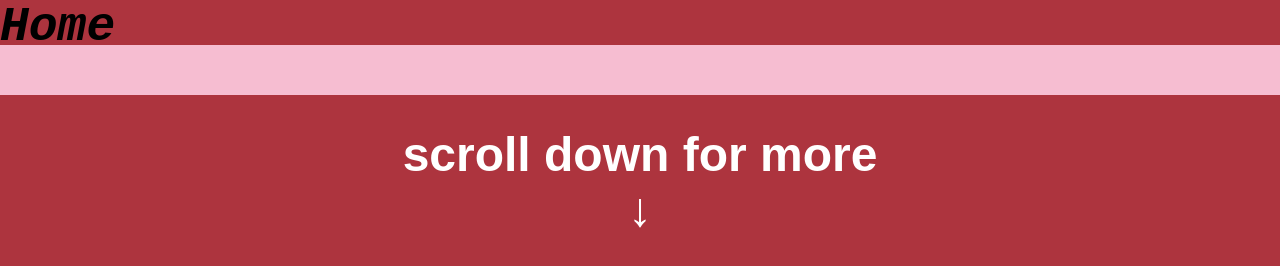
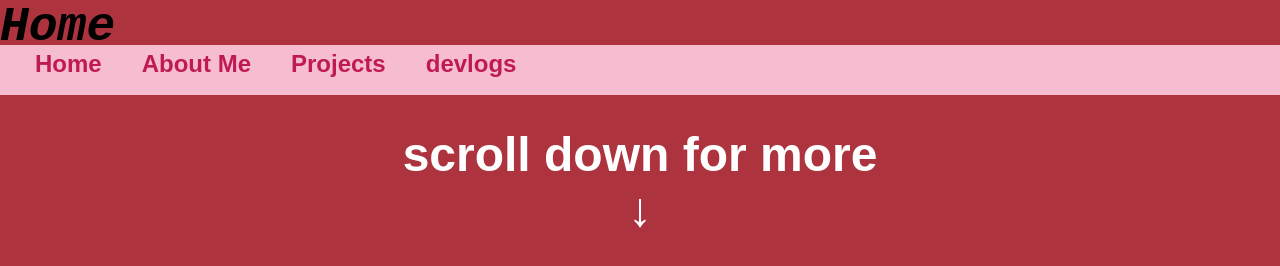
Before and after one commit to daveandbustrer/my-personal-website, a plain HTML site: page index.html in a window 1280 px wide. Drawn offline with Linux system fonts and the light colour scheme.

Commit message:
navbar works

```diff
--- a/index.html
+++ b/index.html
@@ -25,7 +25,7 @@
         website and other things that I want to do on this website.
       </p>
     </main>
-    <script src="navbar/navBar.js"></script>
+    <script src="navBar.js"></script>
     <script src="index.js"></script>
   </body>
 </html>
--- a/navBar.js
+++ b/navBar.js
@@ -1,5 +1,17 @@
-fetch(`${base}/navbar/navbar.html`)
-    .then(res => res.text())
-    .then(html => {
-      document.getElementById("navbar").innerHTML = html;
-    })
+var html = `<nav>
+  <ul>
+    <li class="Home">
+      <a href="index.html" class="left">Home</a>
+    </li>
+    <li class="aboutme">
+      <a href="aboutme.html" class="center">About Me</a>
+    </li>
+    <li class="projects">
+      <a href="projects.html" class="center">Projects</a>
+    </li>
+    <li>
+      <a href="devlogs.html" class="right">devlogs</a>
+    </li>
+  </ul>
+</nav>`
+document.getElementById("navbar").innerHTML = html
```
Also changed, not shown: navbar.html (deleted, +0 -16 lines).
